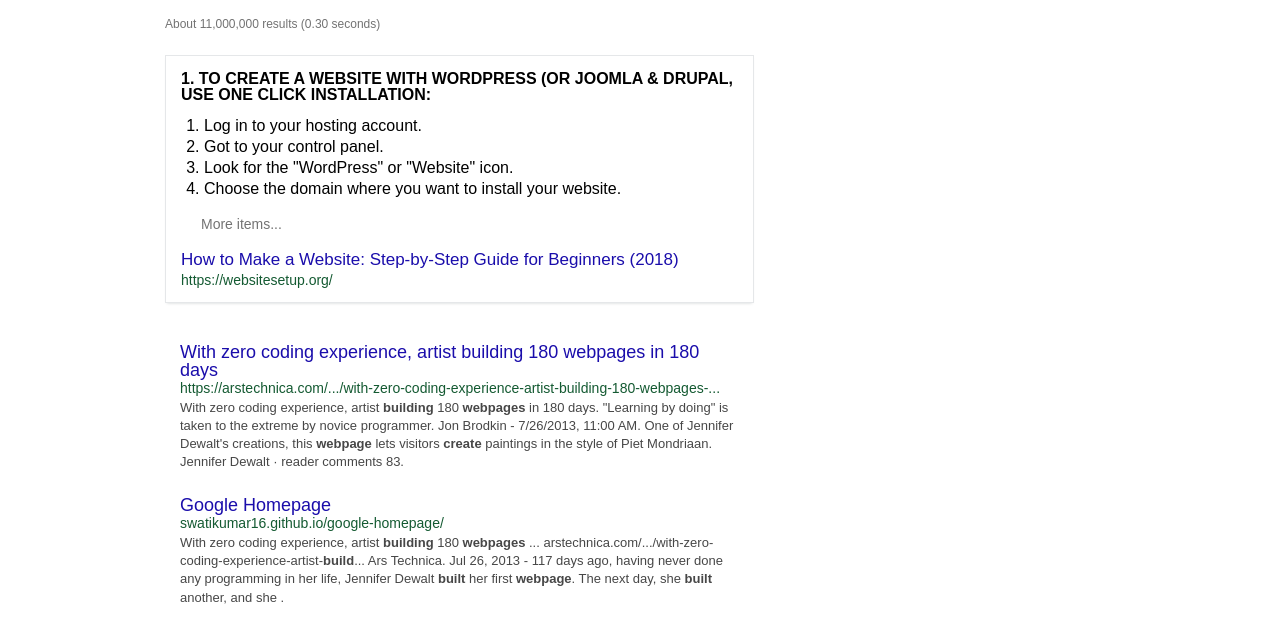
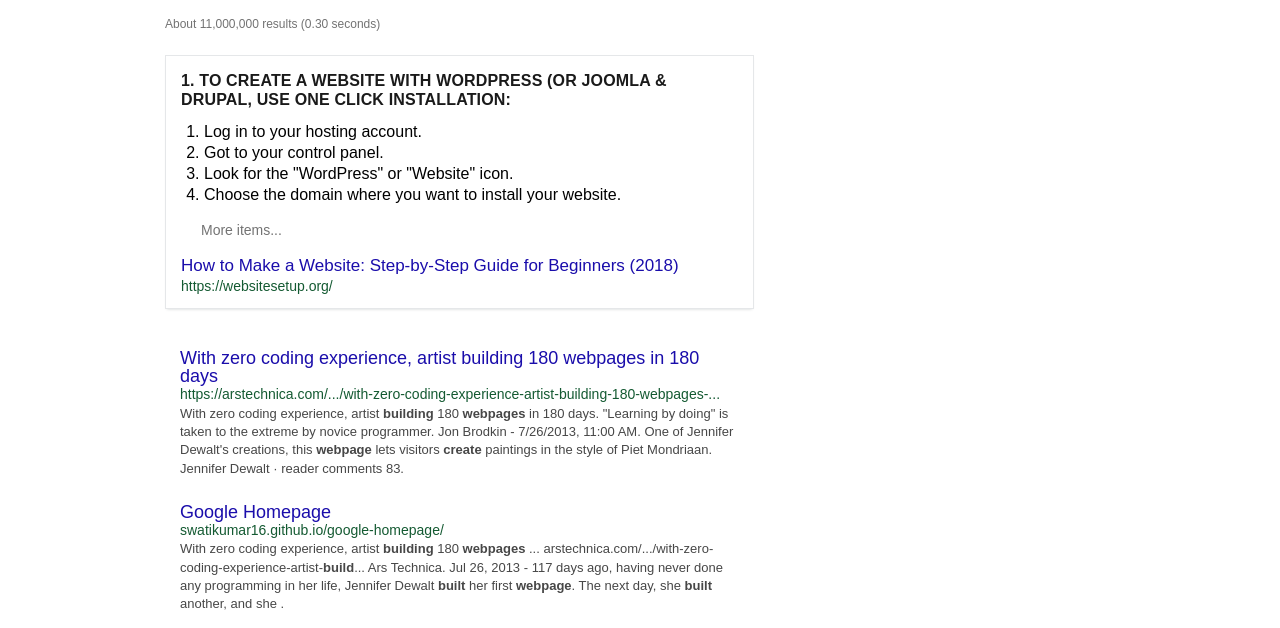
Before and after one commit to HSaad/google-search-results, a plain HTML site: page index.html in a window 1280 px wide. Shown: the part 119-747 px from the top of the page. Drawn offline with Linux system fonts and the light colour scheme.

Commit message:
Modify h1 line height

```diff
--- a/style.css
+++ b/style.css
@@ -145,10 +145,12 @@ strong{
 }
 
 .feature h1{
-	color: black;
+	color: #1a1a1a;
 	font-weight: bold;
 	margin-bottom: 15px;
 	font-size: 16px;
+	line-height: 1.2em;
+	letter-spacing: 0.01em;
 }
 
 .feature ol{
```
